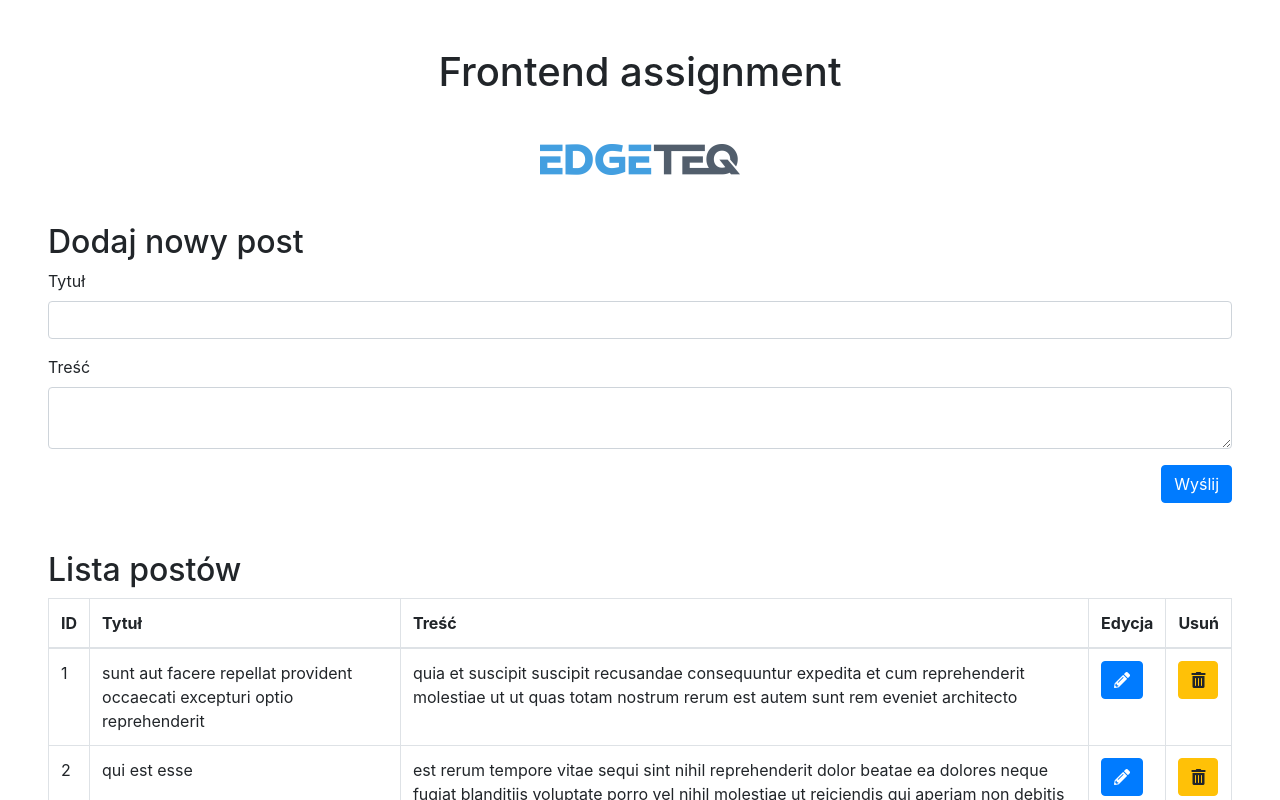
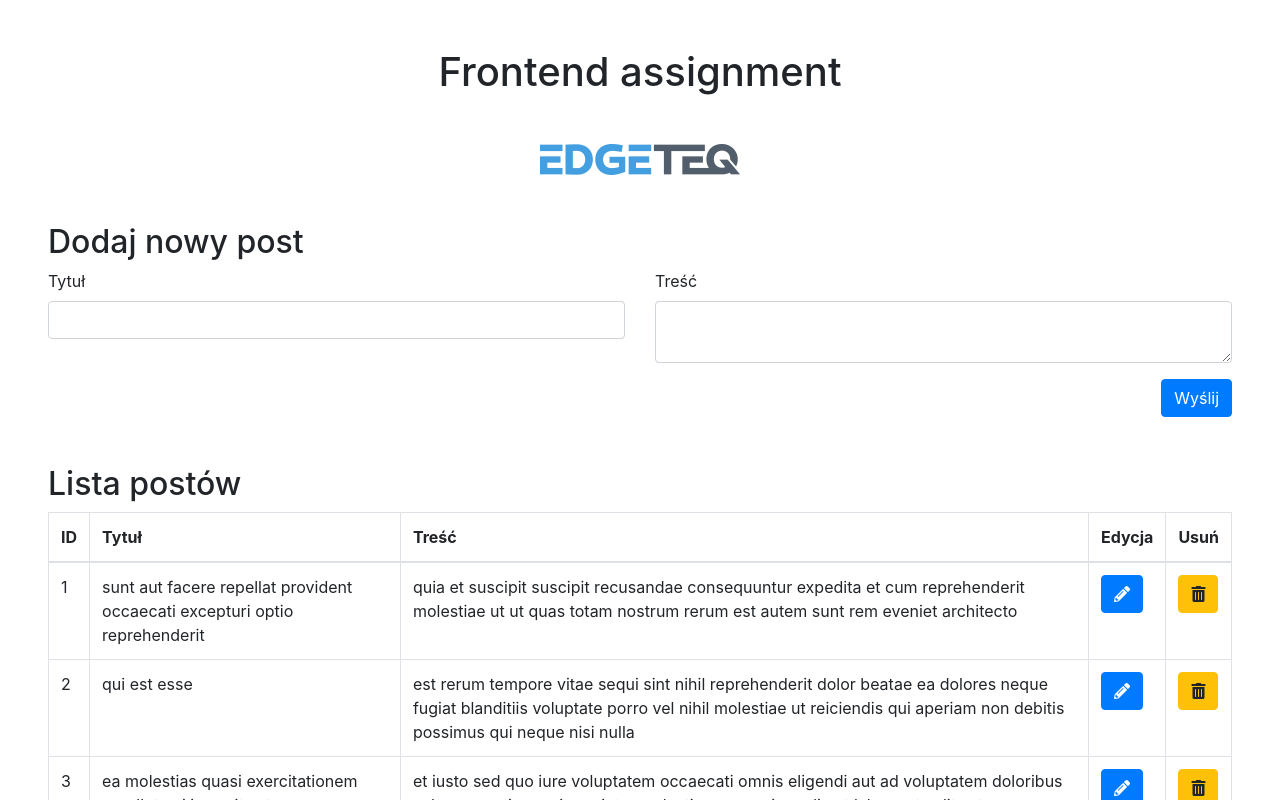
Before and after one commit to matuzalema/Posts-Vue.js, a Vue app: page / in a window 1280 px wide. Shown: the top 800 px of the page. Built offline with nearby package versions, Linux system fonts and the light colour scheme; data requests are answered from the project's data file.

Commit message:
Add grid to the form

```diff
--- a/src/components/NewPostForm.vue
+++ b/src/components/NewPostForm.vue
@@ -1,6 +1,8 @@
 <template>
   <form @submit.prevent="submit">
     <h2>Dodaj nowy post</h2>
+    <b-row>
+      <b-col lg="6">
         <b-form-group
           label="Tytuł"
           label-for="title"
@@ -10,6 +12,8 @@
             v-model="title"
           />
         </b-form-group>
+      </b-col>
+      <b-col lg="6">
         <b-form-group
           label="Treść"
           label-for="body"
@@ -19,6 +23,8 @@
             v-model="body"
           />
         </b-form-group>
+      </b-col>
+    </b-row>
     <b-alert
       :show="!!error"
       variant="danger"
```
Lines whose indentation alone changed are shown as unchanged.
